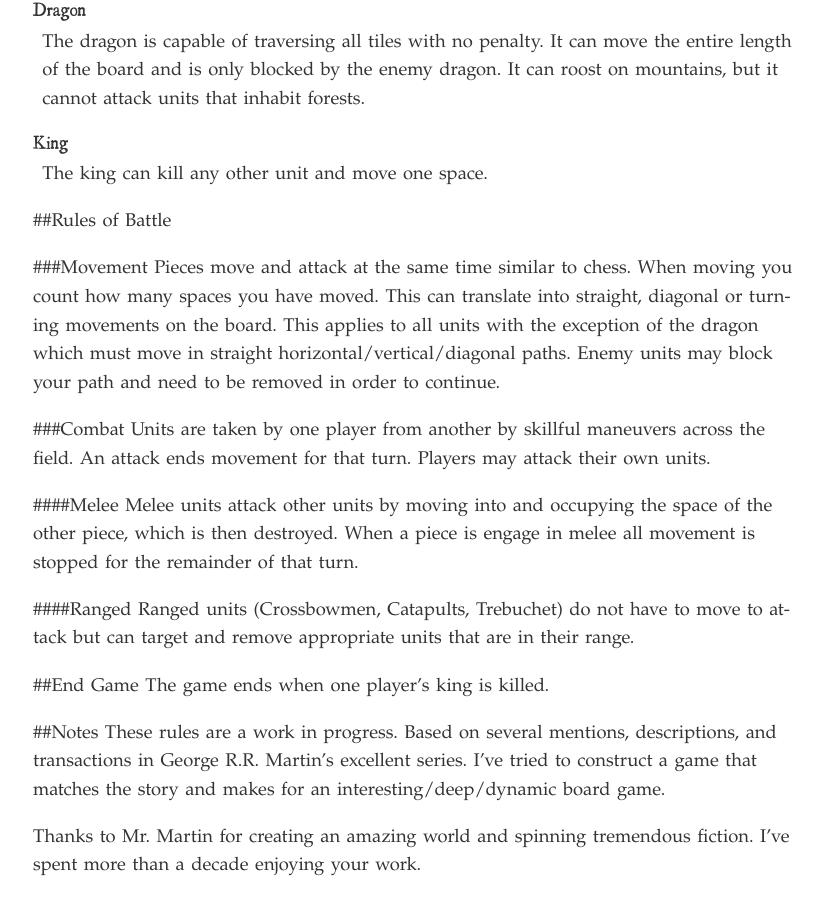
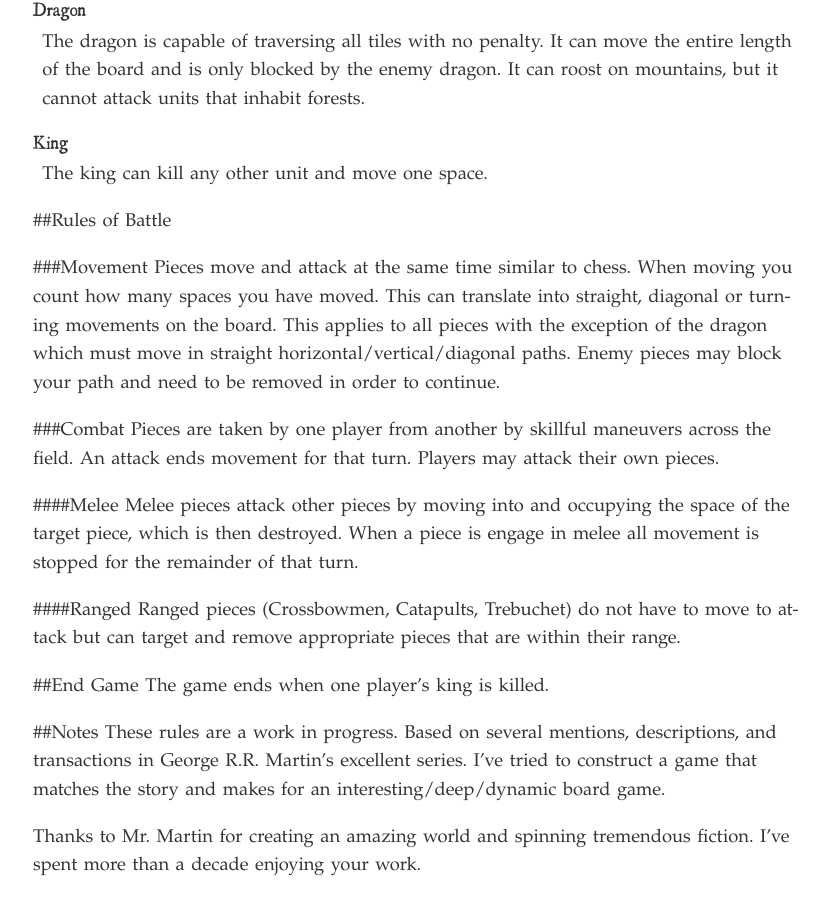
Before and after one commit to dylan/gameofcyvasse, a Jekyll site: the page built from index.html, in a window 1280 px wide and 900 px high, scrolled down 2841 px. Shown: the whole window, without its empty margins (223-1052 px from the left). Built offline with Jekyll 4.4.1, drawn with Linux system fonts in a browser that asks for light colours; some of the changed text lies outside the part shown.

Commit message:
spelling and corrections…

```diff
--- a/_includes/rules.md
+++ b/_includes/rules.md
@@ -51,7 +51,7 @@
 
 ##The Units
 There are 10 pieces, each with their own unique abilities. Each player receives one of each at the start of the game to place where they wish inside of their homeland.
-All units can kill a unit of their same type or lower, and the one above it. The list below has the weakest units at the top progressing to the strongest.
+All pieces can kill a piece of their same type or lower, and the one above it. The list below has the weakest pieces at the top progressing to the strongest.
 
 Rabble
   : Rabble can move one space at a time.
@@ -91,16 +91,16 @@
 ##Rules of Battle
 
 ###Movement
-Pieces move and attack at the same time similar to chess. When moving you count how many spaces you have moved. This can translate into straight, diagonal or turning movements on the board. This applies to all units with the exception of the dragon which must move in straight horizontal/vertical/diagonal paths. Enemy units may block your path and need to be removed in order to continue.
+Pieces move and attack at the same time similar to chess. When moving you count how many spaces you have moved. This can translate into straight, diagonal or turning movements on the board. This applies to all pieces with the exception of the dragon which must move in straight horizontal/vertical/diagonal paths. Enemy pieces may block your path and need to be removed in order to continue.
 
 ###Combat
-Units are taken by one player from another by skillful maneuvers across the field. An attack ends movement for that turn. Players may attack their own units.
+Pieces are taken by one player from another by skillful maneuvers across the field. An attack ends movement for that turn. Players may attack their own pieces.
 
 ####Melee
-Melee units attack other units by moving into and occupying the space of the other piece, which is then destroyed. When a piece is engage in melee all movement is stopped for the remainder of that turn.
+Melee pieces attack other pieces by moving into and occupying the space of the target piece, which is then destroyed. When a piece is engage in melee all movement is stopped for the remainder of that turn.
 
 ####Ranged
-Ranged units (Crossbowmen, Catapults, Trebuchet) do not have to move to attack but can target and remove appropriate units that are in their range.
+Ranged pieces (Crossbowmen, Catapults, Trebuchet) do not have to move to attack but can target and remove appropriate pieces that are within their range.
 
 
 ##End Game
```
Also changed, not shown: other parts of _includes/rules.md (+1 -1 lines).
